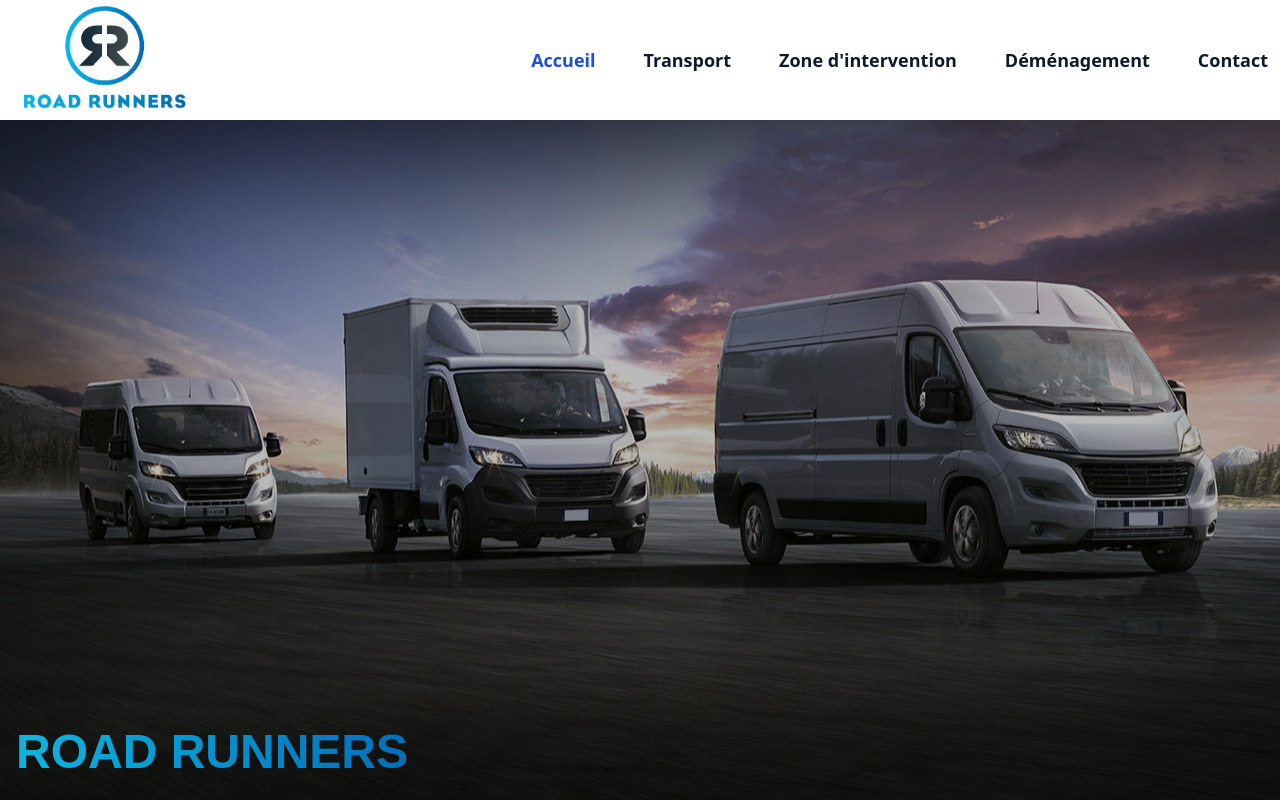
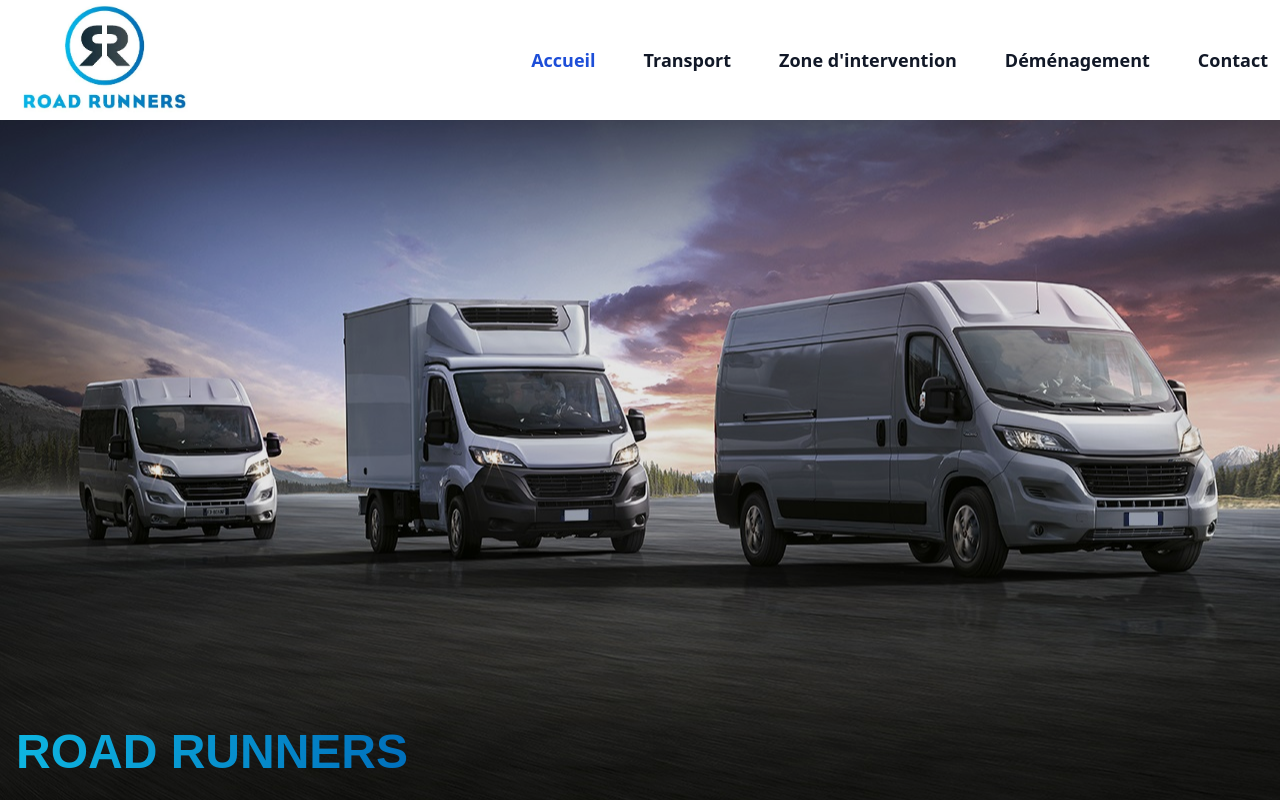
Before and after one commit to Jolan95/Next-roadrunners, a Next.js app: page / in a window 1280 px wide. Shown: the top 800 px of the page. Built offline with nearby package versions, Linux system fonts and the light colour scheme.

Commit message:
modif opacity

```diff
--- a/styles/globals.css
+++ b/styles/globals.css
@@ -38,7 +38,7 @@ header img {
   background-color : rgba(0, 0, 0, 0.74)
 }
 .section-presentation>div{
-  background-color: rgba(0, 0, 0, 0.271);
+  background-color: rgba(0, 0, 0, 0.1);
 }
 
 .background-footer{
```
